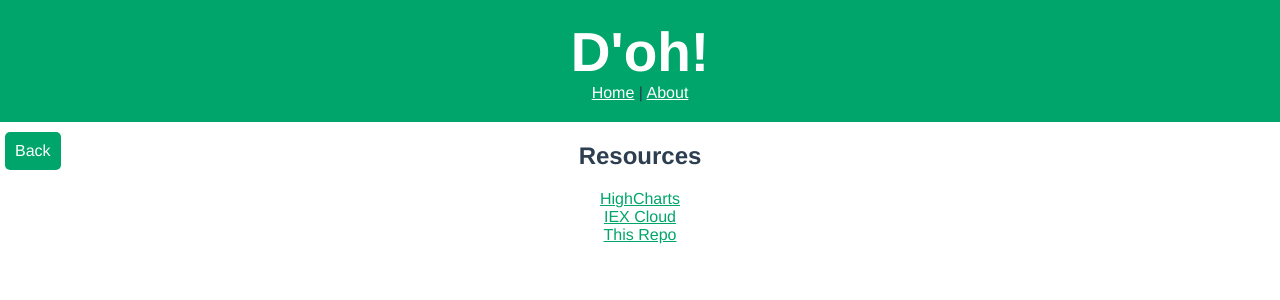
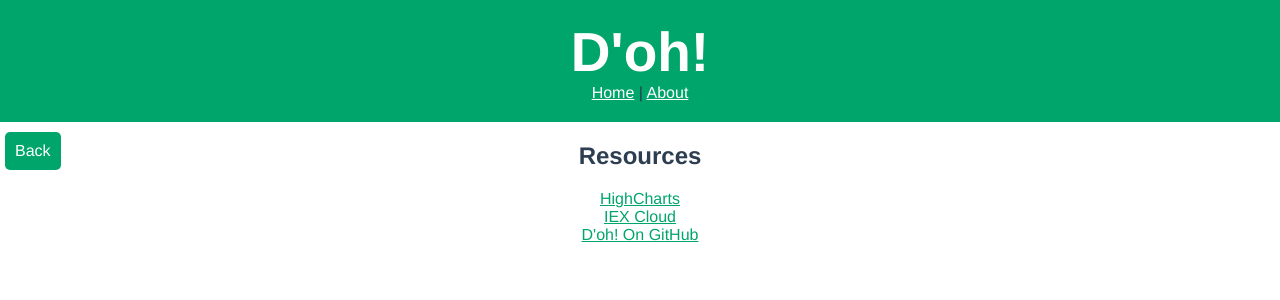
Before and after one commit to reedrosser/doh, a Vue app: page /#/about in a window 1280 px wide. Shown: the top 300 px of the page. Built offline with nearby package versions, Linux system fonts and the light colour scheme.

Commit message:
Included GitHub repo

```diff
--- a/src/views/About.vue
+++ b/src/views/About.vue
@@ -4,7 +4,7 @@
     <h2>Resources</h2>
     <a href="https://github.com/highcharts/highcharts-vue#requirements">HighCharts</a>
     <a href="https://iextrading.com/developer/">IEX Cloud</a>
-    <a href="https://github.com/highcharts/highcharts-vue#requirements">This Repo</a>
+    <a href="https://github.com/reedrosser/doh">D'oh! On GitHub</a>
   </div>
 </template>
 
```
